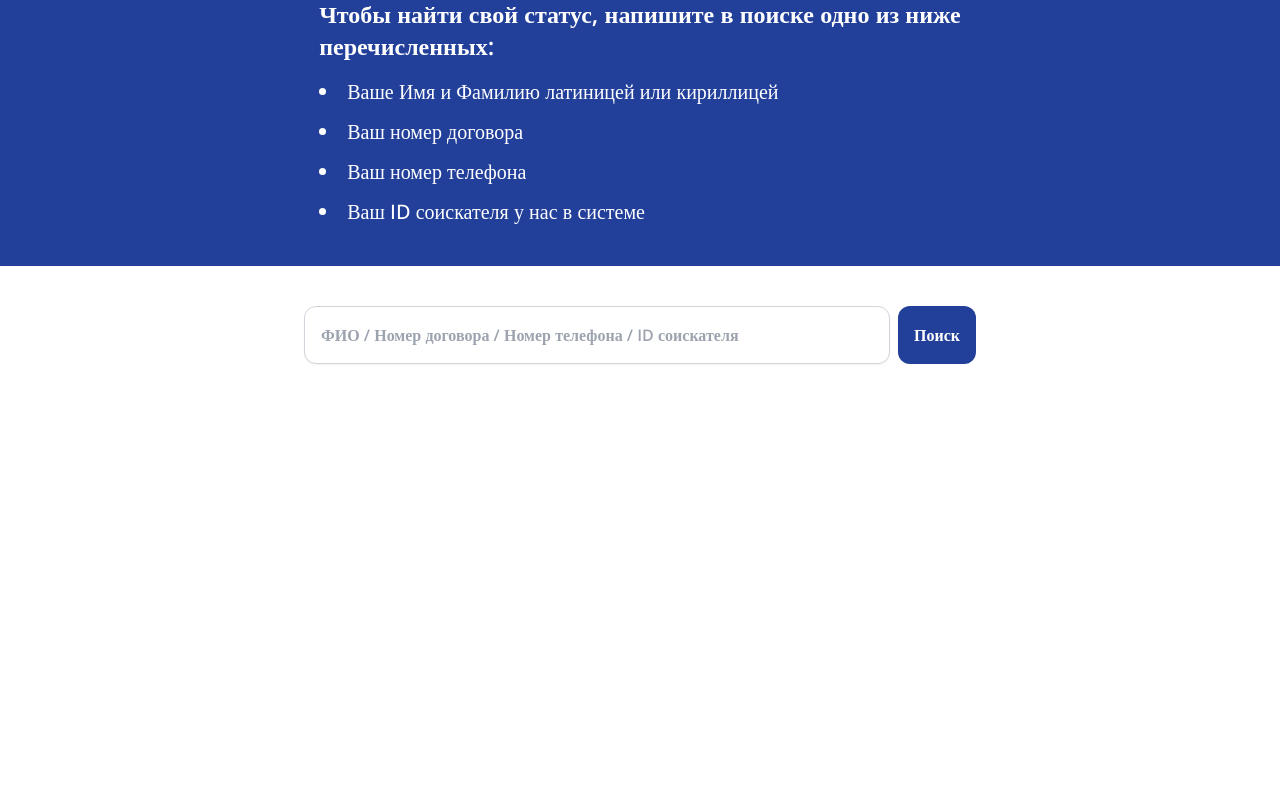
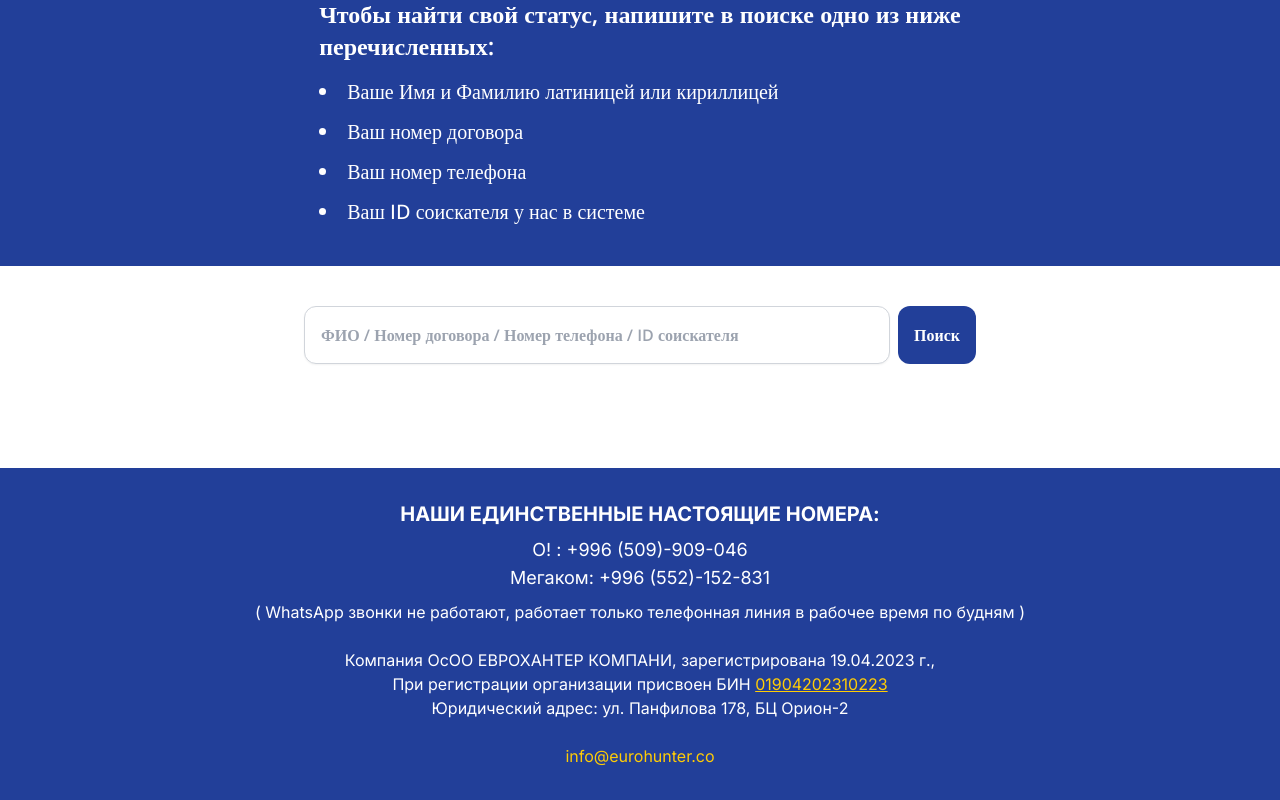
Before and after one commit to aaliimran/eurohunter, a Next.js app: page / in a window 1280 px wide. Shown: the part 266-1066 px from the top of the page. Before the commit the page ends 800 px from the top, so only its background shows below. Built offline with nearby package versions, Linux system fonts and the light colour scheme.

Commit message:
dobavil footer, i skryl nomer telfona pri poiske

```diff
--- a/src/app/pages/status-check/page.tsx
+++ b/src/app/pages/status-check/page.tsx
@@ -1,21 +1,18 @@
 import React from "react";
 import HeaderAfterAuth from "@/components/headers/header-after-auth";
-import DealSearch from "@/components/main-components/deals";
-import Deals from "@/components/main-components/dealsfalsh";
+import Deals from "@/components/main-components/deals";
 
 const StatusCheck = () => {
   return (
     <div className="min-h-screen flex flex-col bg-[#FFFFFF]">
       <HeaderAfterAuth />
 
-      {/* Header Section */}
       <div className="w-full bg-[#FFCC05] flex justify-center items-center py-8 md:py-16">
         <h1 className="text-[#223F99] text-2xl md:text-4xl font-title font-bold text-center">
           ПРОВЕРКА СТАТУСА СОИСКАТЕЛЯ
         </h1>
       </div>
 
-      {/* Instruction Section */}
       <div className="w-full bg-[#223F99] flex justify-center items-center py-6 md:py-10 px-4 sm:px-6 lg:px-8">
         <div className="flex flex-col gap-4 text-center md:text-left">
           <h1 className="text-[#FFFFFF] text-lg md:text-2xl font-title font-semibold">
@@ -40,11 +37,46 @@ const StatusCheck = () => {
         </div>
       </div>
 
-      {/* Search Section */}
       <div className="w-full bg-[#FFFFFF] flex justify-center items-center py-6 md:py-10 px-4 sm:px-6 lg:px-8">
-        {/* <DealSearch /> */}
         <Deals />
       </div>
+
+      <footer className="bg-[#223F99] text-[#FFFFFF] py-8 px-4 sm:px-6 lg:px-8">
+        <div className="max-w-7xl mx-auto text-center">
+          <h2 className="text-lg md:text-xl font-bold">
+            НАШИ ЕДИНСТВЕННЫЕ НАСТОЯЩИЕ НОМЕРА:
+          </h2>
+          <p className="mt-2 text-base md:text-lg">
+            O! : +996 (509)-909-046 <br />
+            Мегаком: +996 (552)-152-831
+          </p>
+          <p className="mt-2 text-sm md:text-base">
+            ( WhatsApp звонки не работают, работает только телефонная линия в
+            рабочее время по будням )
+          </p>
+          <div className="mt-6 text-sm md:text-base">
+            <p>
+              Компания ОсОО ЕВРОХАНТЕР КОМПАНИ, зарегистрирована 19.04.2023 г.,
+            </p>
+            <p>
+              При регистрации организации присвоен БИН{" "}
+              <a
+                href="https://eurohunter.co/svedenie"
+                className="text-[#FFCC05] underline"
+              >
+                01904202310223
+              </a>
+            </p>
+            <p>Юридический адрес: ул. Панфилова 178, БЦ Орион-2</p>
+          </div>
+          <a
+            href="mailto:info@eurohunter.co"
+            className="mt-6 block text-[#FFCC05] text-sm md:text-base"
+          >
+            info@eurohunter.co
+          </a>
+        </div>
+      </footer>
     </div>
   );
 };
--- a/src/components/main-components/deals.jsx
+++ /dev/null
@@ -1,94 +0,0 @@
-"use client";
-import { useState } from "react";
-import axios from "axios";
-
-const DealSearch = () => {
-  const [searchTerm, setSearchTerm] = useState("");
-  const [selectedDeal, setSelectedDeal] = useState(null);
-  const [loading, setLoading] = useState(false);
-  const [error, setError] = useState(null);
-
-  const handleSearch = async () => {
-    setLoading(true);
-    setError(null);
-
-    try {
-      const response = await axios.get("/api/deals", {
-        params: {
-          search: searchTerm,
-        },
-      });
-
-      console.log("Ответ от API:", response.data);
-
-      const deals = response.data.deals;
-
-      if (Array.isArray(deals) && deals.length > 0) {
-        setSelectedDeal(deals[0]);
-      } else {
-        setSelectedDeal(null);
-      }
-    } catch (error) {
-      setError("Ошибка при запросе данных.");
-      console.error("Ошибка при запросе:", error);
-    }
-
-    setLoading(false);
-  };
-
-  return (
-    <div>
-      <div className="p-4 flex justify-center items-center gap-4">
-        <input
-          type="text"
-          value={searchTerm}
-          onChange={(e) => setSearchTerm(e.target.value)}
-          placeholder="ФИО / Номер договора / Номер телефона / ID соискателя"
-          className="p-4 border border-[#223F99] focus:border-[#FFCC05] rounded-xl text-[#223F99] font-title font-semibold w-[90%] "
-        />
-        <button
-          onClick={handleSearch}
-          disabled={loading}
-          className="p-4 bg-[#223F99] text-white rounded-xl font-title font-semibold hover:bg-[#1a2a6b] disabled:opacity-50"
-        >
-          {loading ? "Поиск..." : "Поиск"}
-        </button>
-      </div>
-      {error && <p className="text-red-500 mt-2">{error}</p>}
-      {selectedDeal ? (
-        <ul className="mt-4">
-          <li
-            className="text-[20px] font-title flex flex-col gap-3"
-            key={selectedDeal.ID}
-          >
-            <p className="text-[#000000] text-[24px] font-title font-bold">
-              {selectedDeal.TITLE || "Название сделки отсутствует"}
-            </p>
-            <div>
-              <p>
-                Контакты соискателя:{" "}
-                {selectedDeal.PHONE || "Телефон отсутствует"}
-              </p>
-              <p>
-                Статус соискателя:{" "}
-                {selectedDeal.STAGE_ID || "Статус отсутствует"}
-              </p>
-              <p>
-                Номер договора:{" "}
-                {selectedDeal.UF_CRM_XXXXXXXXX || "Номер договора отсутствует"}
-              </p>
-              <p>
-                Дата начала:{" "}
-                {selectedDeal.DATE_CREATE || "Дата начала отсутствует"}
-              </p>
-            </div>
-          </li>
-        </ul>
-      ) : (
-        <p className="mt-4">Ничего не найдено</p>
-      )}
-    </div>
-  );
-};
-
-export default DealSearch;
--- a/src/components/main-components/dealsfalsh.tsx
+++ b/src/components/main-components/deals.tsx
@@ -13,8 +13,10 @@ interface Deal {
 const Deals: React.FC = () => {
   const [selectedData, setSelectedData] = useState<Deal | null>(null);
   const [searchTerm, setSearchTerm] = useState<string>("");
+  const [loading, setLoading] = useState(false);
 
   const handleSearch = async () => {
+    setLoading(true);
     if (searchTerm.trim() === "") {
       setSelectedData(null);
       return;
@@ -42,6 +44,12 @@ const Deals: React.FC = () => {
     } catch (error) {
       console.error("Ошибка при загрузке данных:", error);
     }
+    setLoading(false);
+  };
+
+  // Функция для маскировки телефона
+  const maskPhone = (phone: string) => {
+    return phone.replace(/(\d{4})\d{6}/, "$1******");
   };
 
   return (
@@ -58,7 +66,7 @@ const Deals: React.FC = () => {
           onClick={handleSearch}
           className="px-4 py-2 bg-[#223F99] text-[#FFFFFF] text-[14px] sm:text-[16px] font-title font-bold rounded-xl"
         >
-          Поиск
+          {loading ? "Поиск..." : "Поиск"}
         </button>
       </div>
 
@@ -75,7 +83,7 @@ const Deals: React.FC = () => {
               <div>
                 <p>
                   Контакты соискателя:{" "}
-                  {selectedData["Контакт: Рабочий телефон"]}
+                  {maskPhone(selectedData["Контакт: Рабочий телефон"])}
                 </p>
                 <p>Статус соискателя: {selectedData["Стадия сделки"]}</p>
                 <p>Номер договора: {selectedData["Номер договора"]}</p>
```
